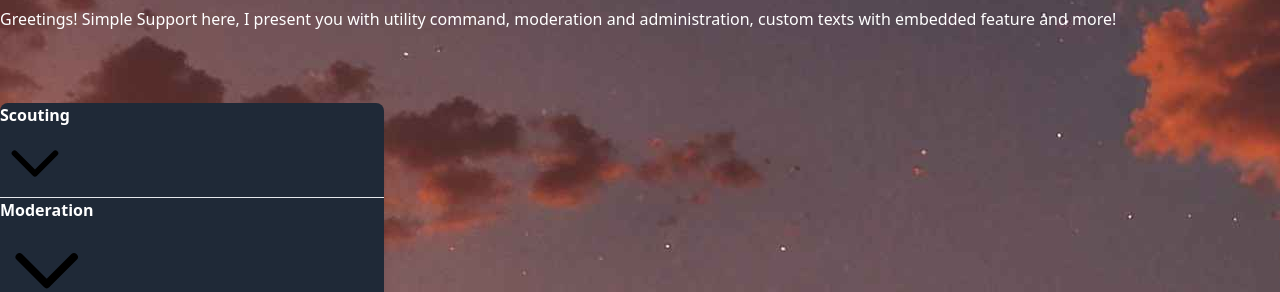
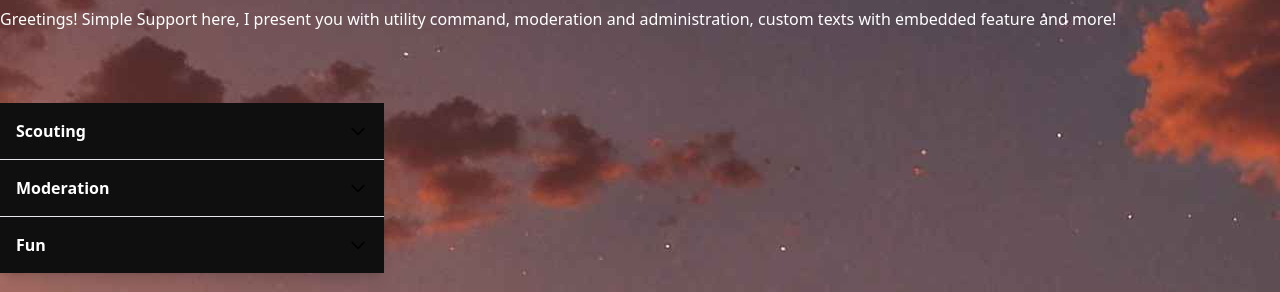
Before and after one commit to Raymondoes/simplesupport, a plain HTML site: page simplesupport.html in a window 1280 px wide. Shown: the part 660-952 px from the top of the page. Drawn offline with nearby package versions, Linux system fonts and the light colour scheme.

Commit message:
Add files via upload

```diff
--- a/style.css
+++ b/style.css
@@ -14,3 +14,32 @@ body{
 button.inv2{
   text-align: center;
 }
+.menu-header {
+  display: flex;
+  justify-content: space-between;
+  align-items: center;
+  padding: 1rem;
+  width: 100%;
+  background-color: #0f0f0f; /* Tailwind's bg-gray-50 */
+  cursor: pointer;
+  transition: background-color 0.2s ease-in-out;
+}
+
+.menu-header:hover {
+  background-color: #0f0f1f; /* Tailwind's bg-gray-100 */
+}
+
+.menu-content {
+  padding: 1rem;
+  color: gray; /* Tailwind's text-gray-600 */
+}
+
+.menu-icon {
+  width: 1.25rem;
+  height: 1.25rem;
+  transition: transform 0.2s ease-in-out;
+}
+
+.menu-icon.rotate-180 {
+  transform: rotate(180deg);
+}
```
